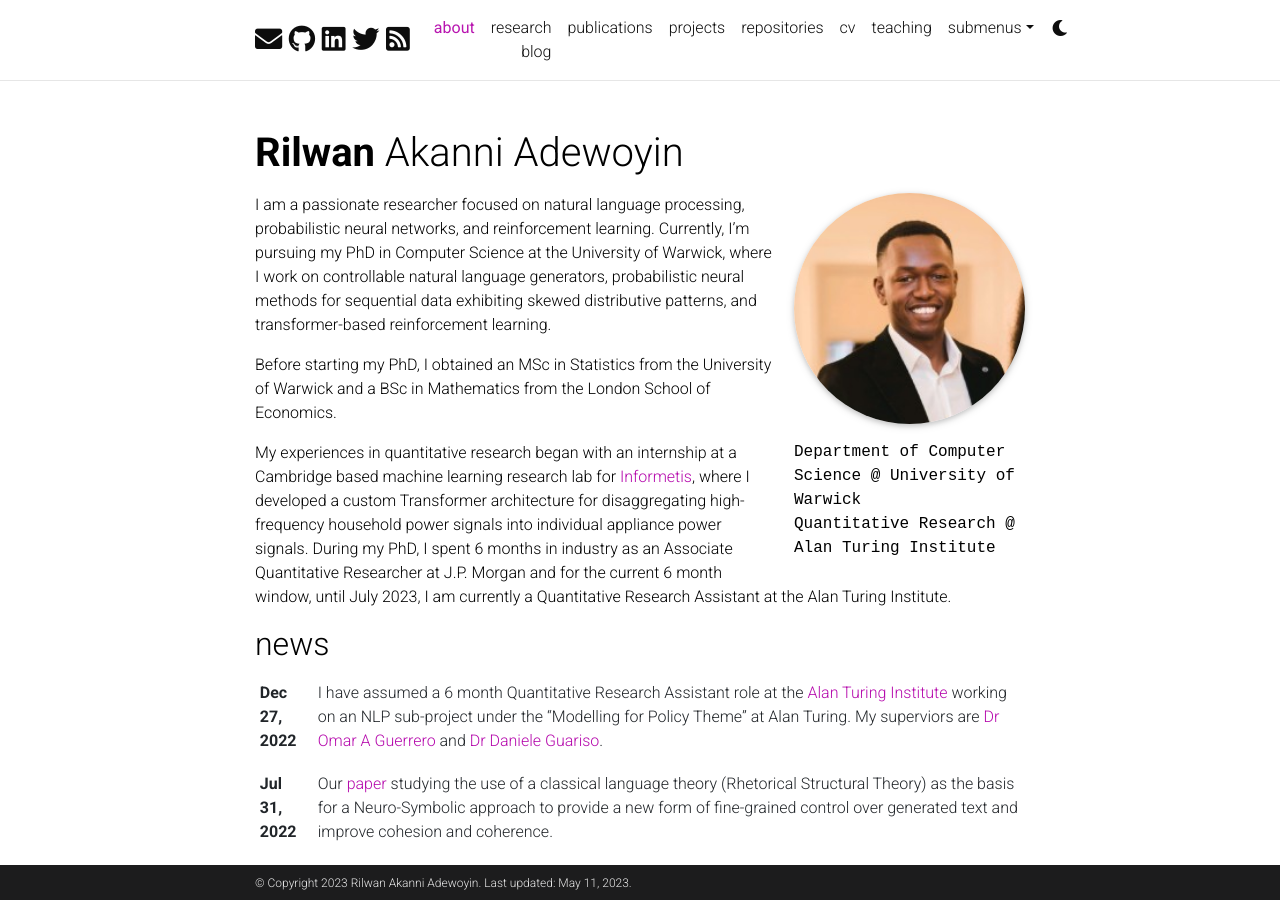
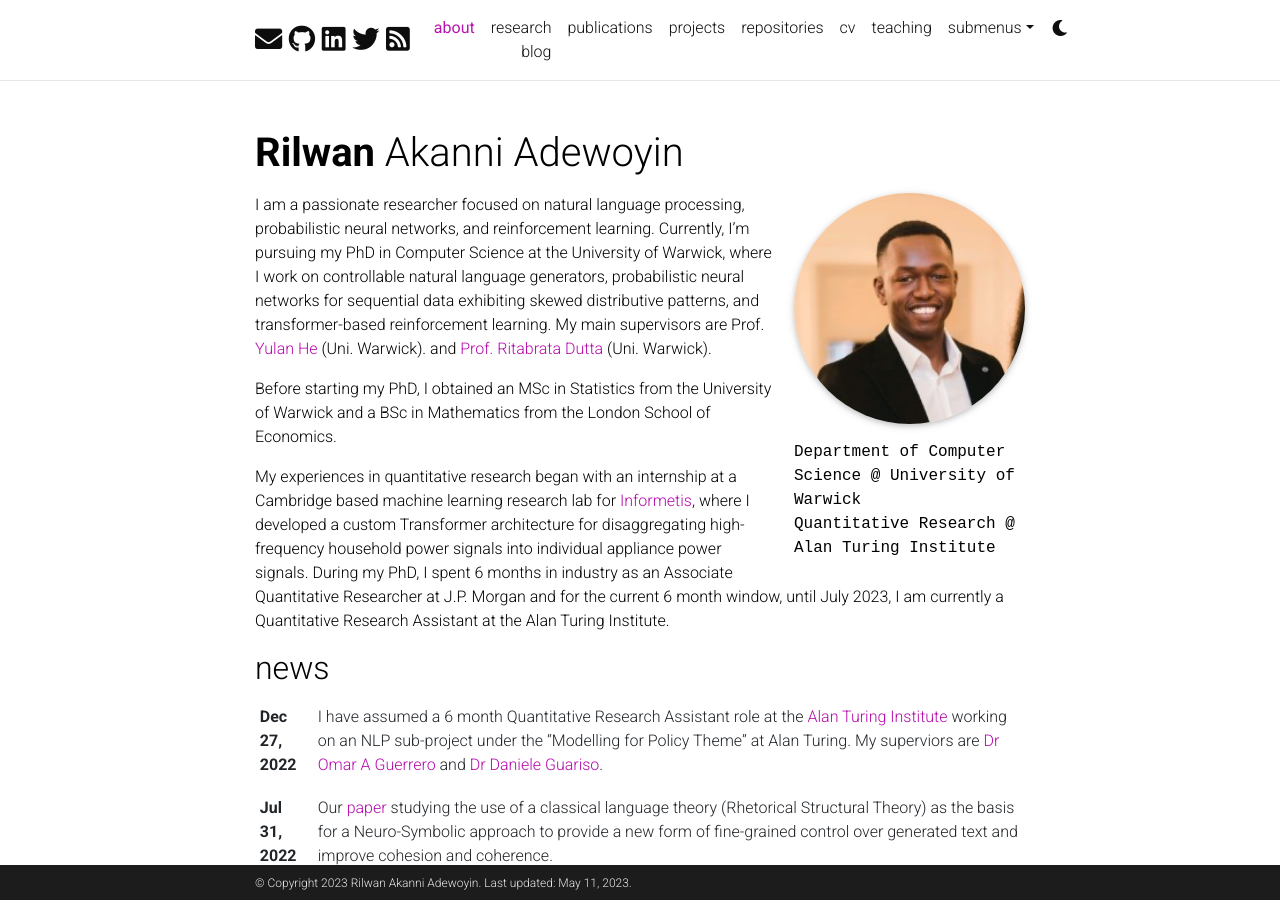
Before and after one commit to Rilwan-Adewoyin/Rilwan-Adewoyin.github.io-old, a Jekyll site: the page built from _pages/about.md, in a window 1280 px wide and 900 px high. Built offline with Jekyll 4.4.1, drawn with Linux system fonts in a browser that asks for light colours; full-size pictures stand in for the smaller copies a plugin makes; emoji names are drawn with the system emoji font; comment, search, counter and statistics services are not loaded; a style sheet for code colours, icons or effects is not loaded.

Commit message:
amended profile

```diff
--- a/_pages/about.md
+++ b/_pages/about.md
@@ -26,7 +26,7 @@ Put your address / P.O. box / other info right below your picture. You can also
 Link to your social media connections, too. This theme is set up to use [Font Awesome icons](http://fortawesome.github.io/Font-Awesome/) and [Academicons](https://jpswalsh.github.io/academicons/), like the ones below. Add your Facebook, Twitter, LinkedIn, Google Scholar, or just disable all of them. -->
 
 
-I am a passionate researcher focused on natural language processing, probabilistic neural networks, and reinforcement learning. Currently, I'm pursuing my PhD in Computer Science at the University of Warwick, where I work on controllable natural language generators, probabilistic neural methods for sequential data exhibiting skewed distributive patterns, and transformer-based reinforcement learning.
+I am a passionate researcher focused on natural language processing, probabilistic neural networks, and reinforcement learning. Currently, I'm pursuing my PhD in Computer Science at the University of Warwick, where I work on controllable natural language generators, probabilistic neural networks for sequential data exhibiting skewed distributive patterns, and transformer-based reinforcement learning.  My main supervisors are Prof. [Yulan He](https://www.turing.ac.uk/people/researchers/yulan-he) (Uni. Warwick). and [Prof. Ritabrata Dutta](https://warwick.ac.uk/fac/sci/statistics/staff/academic-research/dutta/) (Uni. Warwick).
 
 Before starting my PhD, I obtained an MSc in Statistics from the University of Warwick and a BSc in Mathematics from the London School of Economics.
 
```
